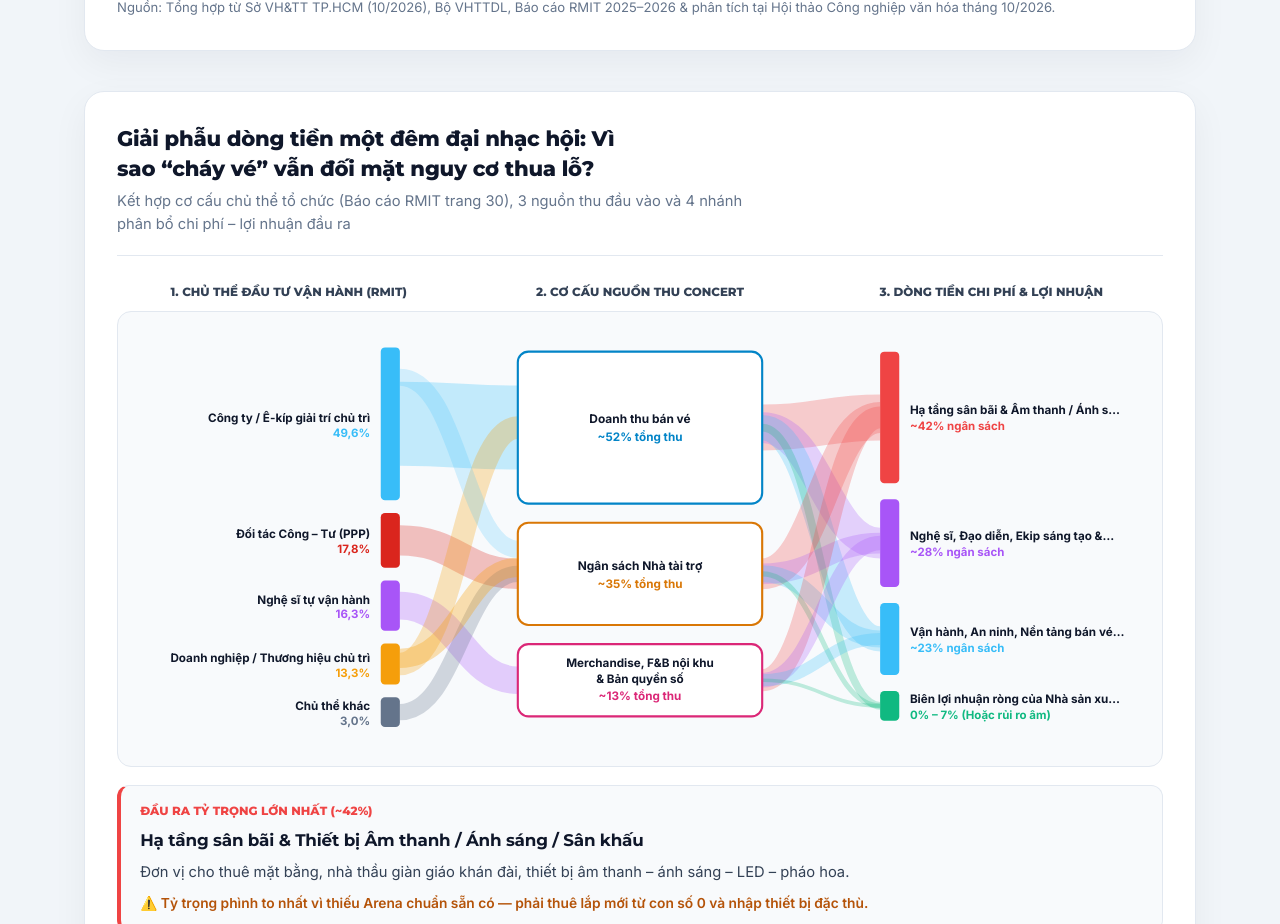
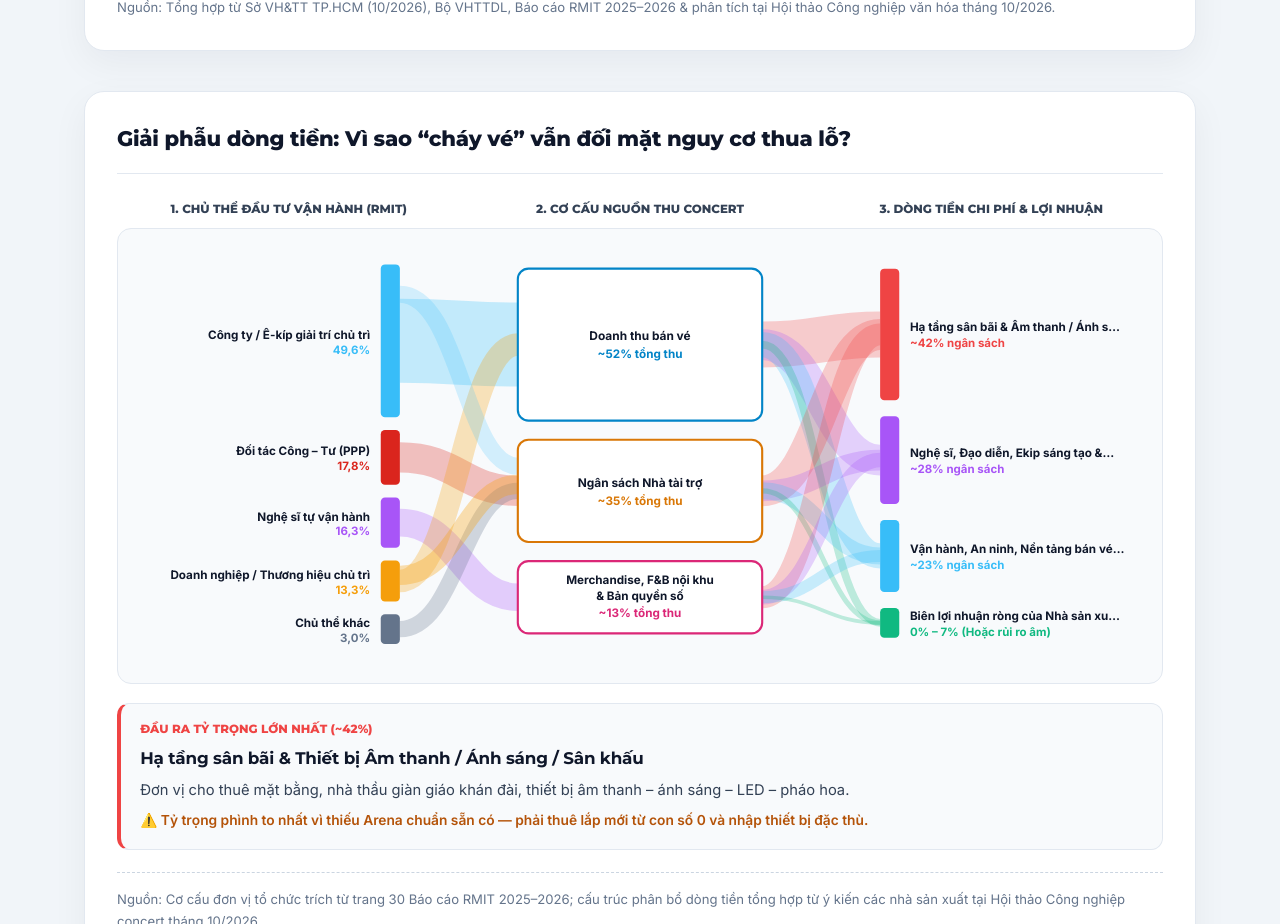
Before and after one commit to giahanluong192/mmj1, a Next.js app: page / in a window 1280 px wide. Shown: the part 7420-8344 px from the top of the page. Built offline with nearby package versions, Linux system fonts and the light colour scheme.

Commit message:
fix(copy): update title & remove subtitle for cashflow sankey #vi-tri-7

```diff
--- a/src/app/globals.css
+++ b/src/app/globals.css
@@ -1057,7 +1057,8 @@ textarea {
    ============================================================================ */
 #vi-tri-2 .viz-header > div:first-child,
 #vi-tri-3 .viz-header > div:first-child,
-#vi-tri-5 .viz-header > div:first-child {
+#vi-tri-5 .viz-header > div:first-child,
+#vi-tri-7 .viz-header > div:first-child {
   flex: 1 1 100%;
 }
 
@@ -1066,9 +1067,15 @@ textarea {
 #vi-tri-3 .viz-title,
 #vi-tri-3 .viz-subtitle,
 #vi-tri-5 .viz-title,
-#vi-tri-5 .viz-subtitle {
+#vi-tri-5 .viz-subtitle,
+#vi-tri-7 .viz-title,
+#vi-tri-7 .viz-subtitle {
   max-width: none;
   text-wrap: unset;
+}
+
+#vi-tri-7 .viz-title {
+  margin-bottom: 0;
 }
 
 .stacked-legend-bar {
--- a/src/components/LocalSustainabilitySection.tsx
+++ b/src/components/LocalSustainabilitySection.tsx
@@ -345,11 +345,8 @@ export function ConcertCashflowSankey() {
       <div className="viz-header">
         <div>
           <h3 className="viz-title">
-            Giải phẫu dòng tiền một đêm đại nhạc hội: Vì sao “cháy vé” vẫn đối mặt nguy&nbsp;cơ&nbsp;thua&nbsp;lỗ?
+            Giải phẫu dòng tiền: Vì sao “cháy vé” vẫn đối mặt nguy&nbsp;cơ thua&nbsp;lỗ?
           </h3>
-          <p className="viz-subtitle">
-            Kết hợp cơ cấu chủ thể tổ chức (Báo cáo RMIT trang 30), 3 nguồn thu đầu vào và 4 nhánh phân bổ chi phí – lợi nhuận đầu&nbsp;ra
-          </p>
         </div>
       </div>
 
```
